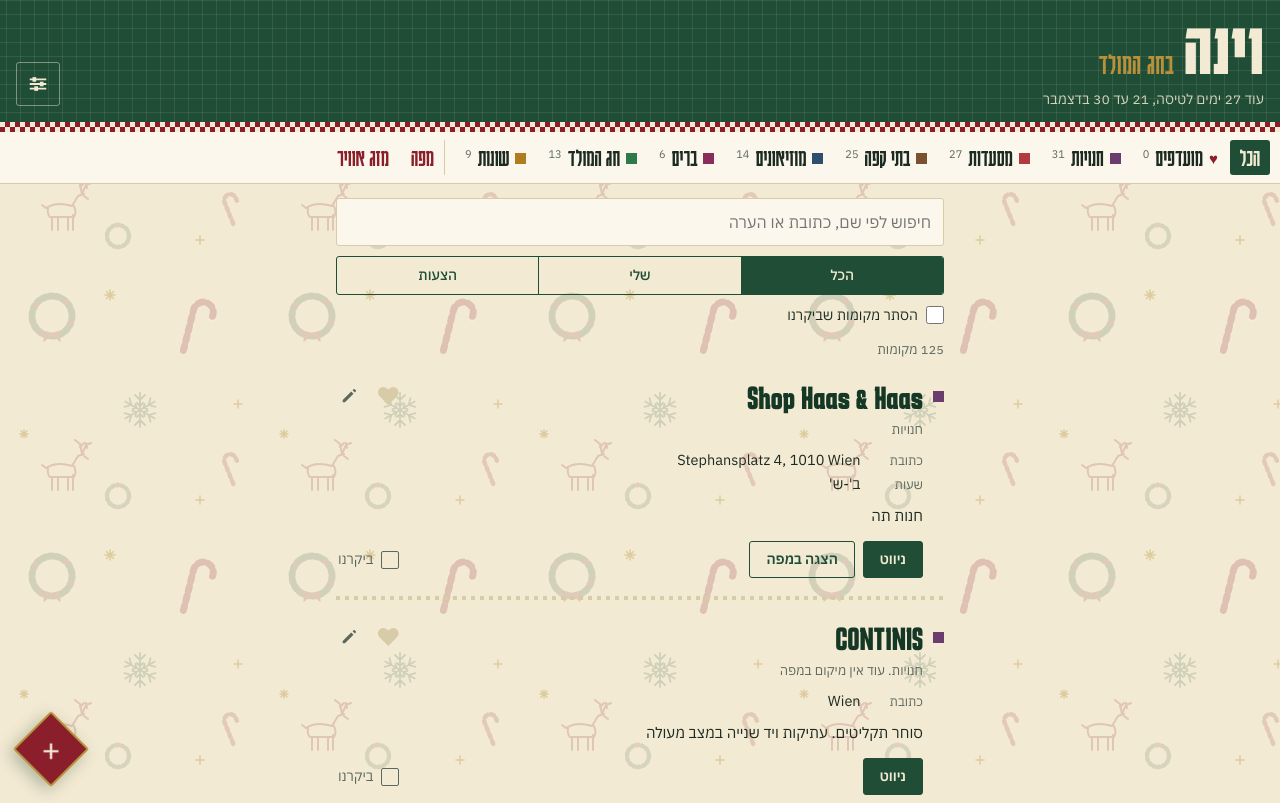
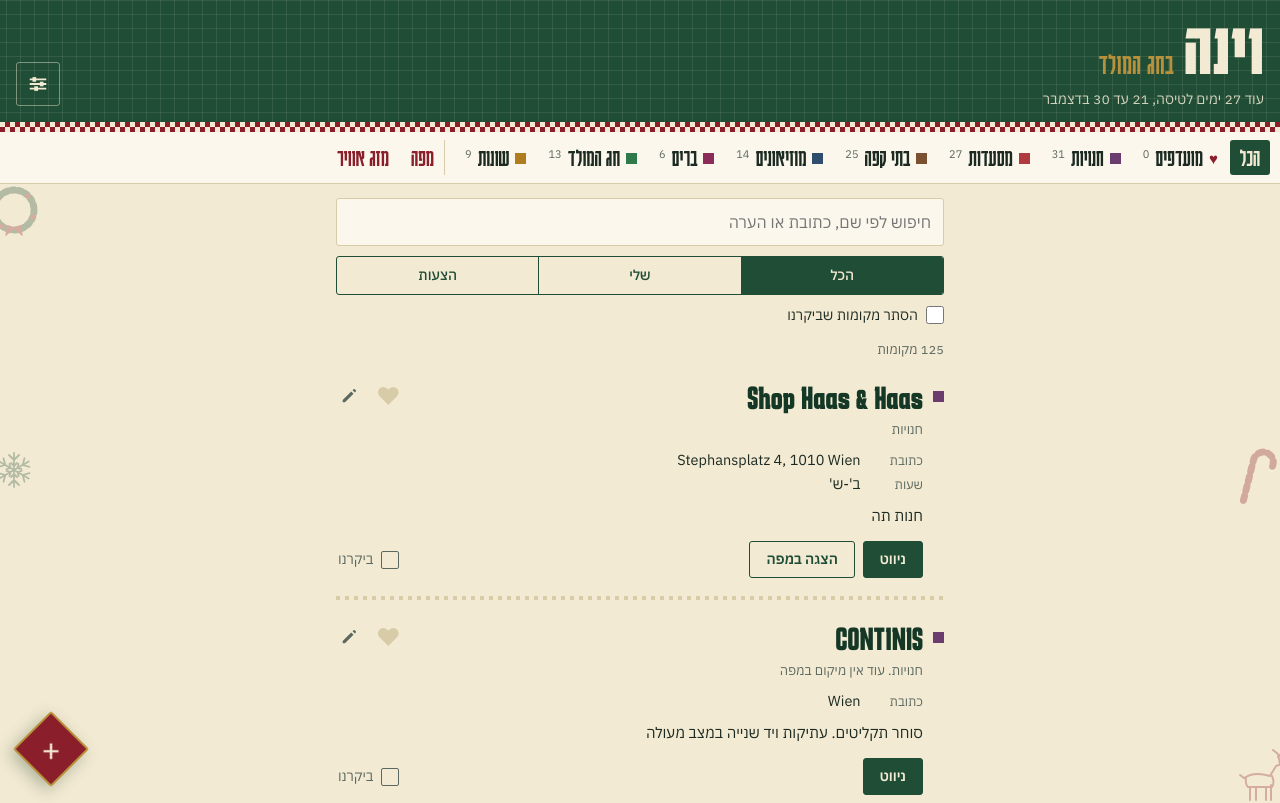
Before and after one commit to sivan22b/vienna-trip, a plain HTML site: page index.html in a window 1280 px wide. Shown: the top 803 px of the page. Drawn offline with Linux system fonts and the light colour scheme.

Commit message:
Fewer ornaments, only along the screen edges and never behind place text
Co-Authored-By: Claude Opus 5.5 <noreply@anthropic.com>
Claude-Session: https://claude.ai/code/session_01TfEd2TnUhZ7Dznv1CLK8yx

```diff
--- a/style.css
+++ b/style.css
@@ -12,7 +12,7 @@
 *{box-sizing:border-box}
 html,body{margin:0}
 body{
-  font-family:var(--body); background:var(--cream) url(img/ornaments.svg) 0 0/260px 260px; background-attachment:scroll; color:var(--ink); font-size:16px; line-height:1.5;
+  font-family:var(--body); background:url(img/edge-left.svg) left -14px top 140px/56px 640px repeat-y, url(img/edge-right.svg) right -14px top 300px/56px 640px repeat-y, var(--cream); color:var(--ink); font-size:16px; line-height:1.5;
   padding-bottom:calc(96px + env(safe-area-inset-bottom));
   -webkit-tap-highlight-color:transparent;
 }
@@ -72,7 +72,7 @@ h1 span{font-size:30px; font-weight:400; color:var(--gold); line-height:1}
 main{max-width:640px; margin:0 auto; padding:14px 16px}
 
 /* ---------- filters ---------- */
-.filters{display:grid; gap:10px}
+.filters{display:grid; gap:10px; background:var(--cream)}
 input,select,textarea{
   width:100%; padding:11px 12px; border:1px solid var(--rule); border-radius:var(--r); background:var(--paper);
 }
@@ -88,7 +88,7 @@ input:focus,select:focus,textarea:focus{outline:2px solid var(--fir); outline-of
 
 /* ---------- places ---------- */
 .cards{list-style:none; margin:0; padding:0}
-.place{position:relative; padding:20px 0 22px}
+.place{position:relative; padding:20px 0 22px; background:var(--cream)}
 .place::after{
   content:""; position:absolute; inset:auto 0 0 0; height:4px;
   background:repeating-linear-gradient(90deg, var(--rule) 0 4px, transparent 4px 9px);
--- a/sw.js
+++ b/sw.js
@@ -1,11 +1,11 @@
 // Service worker: האפליקציה עובדת גם בלי אינטרנט
-const VERSION = 'v6';
+const VERSION = 'v7';
 const SHELL = `shell-${VERSION}`;
 const TILES = 'tiles-v1';
 const ASSETS = [
   './', 'index.html', 'style.css', 'app.js', 'data.json', 'manifest.webmanifest',
   'icons/icon-192.png', 'icons/icon-512.png', 'icons/apple-touch-icon.png', 'vendor/leaflet/images/layers.png', 'vendor/leaflet/images/marker-icon.png',
-  'vendor/leaflet/leaflet.css', 'fonts.css', 'img/ornaments.svg', 'fonts/ibm-plex-sans-hebrew-hebrew-400-normal.woff2', 'fonts/ibm-plex-sans-hebrew-hebrew-500-normal.woff2', 'fonts/ibm-plex-sans-hebrew-hebrew-600-normal.woff2', 'fonts/ibm-plex-sans-hebrew-latin-400-normal.woff2', 'fonts/ibm-plex-sans-hebrew-latin-500-normal.woff2', 'fonts/ibm-plex-sans-hebrew-latin-600-normal.woff2', 'fonts/karantina-hebrew-400-normal.woff2', 'fonts/karantina-hebrew-700-normal.woff2', 'fonts/karantina-latin-400-normal.woff2', 'fonts/karantina-latin-700-normal.woff2',
+  'vendor/leaflet/leaflet.css', 'fonts.css', 'img/edge-left.svg', 'img/edge-right.svg', 'fonts/ibm-plex-sans-hebrew-hebrew-400-normal.woff2', 'fonts/ibm-plex-sans-hebrew-hebrew-500-normal.woff2', 'fonts/ibm-plex-sans-hebrew-hebrew-600-normal.woff2', 'fonts/ibm-plex-sans-hebrew-latin-400-normal.woff2', 'fonts/ibm-plex-sans-hebrew-latin-500-normal.woff2', 'fonts/ibm-plex-sans-hebrew-latin-600-normal.woff2', 'fonts/karantina-hebrew-400-normal.woff2', 'fonts/karantina-hebrew-700-normal.woff2', 'fonts/karantina-latin-400-normal.woff2', 'fonts/karantina-latin-700-normal.woff2',
   'vendor/leaflet/leaflet.js',
 ];
 const MAX_TILES = 600;
```
Also changed, not shown: img/edge-left.svg (added), img/edge-right.svg (added), img/ornaments.svg (deleted).
